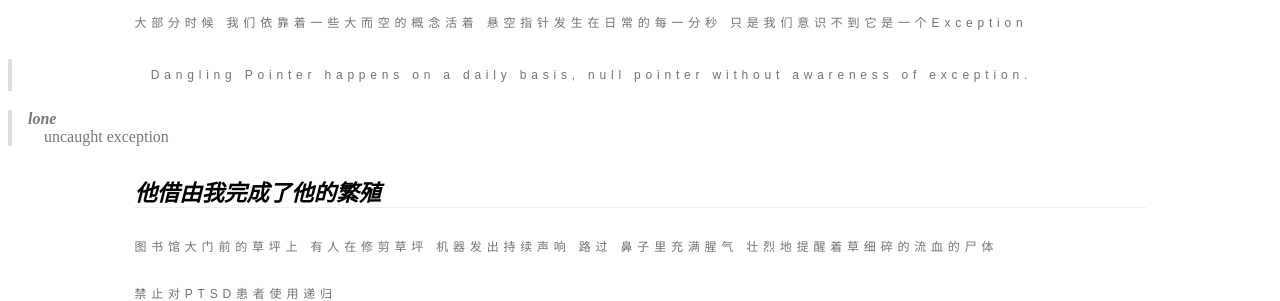
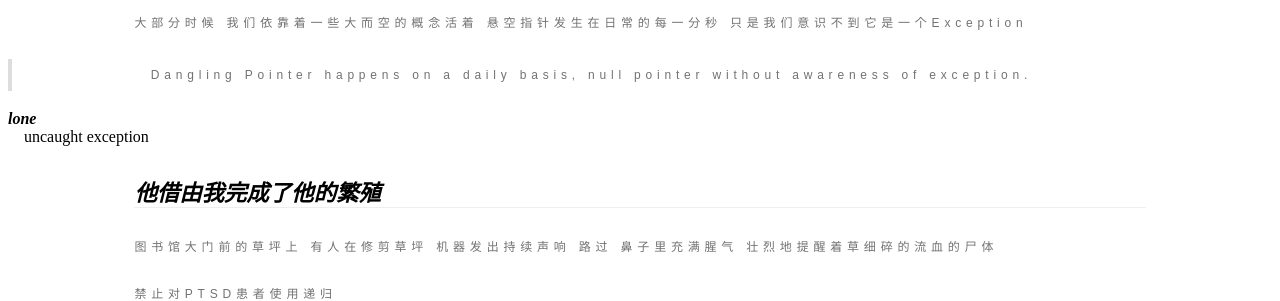
Before and after one commit to lamuvistar/diario, a Jekyll site: the page built from _posts/2022-01-02-murmur-vol-3.md, in a window 1280 px wide. Shown: the part 647-948 px from the top of the page. Built offline with Jekyll 4.4.1, drawn with Linux system fonts in a browser that asks for light colours.

```diff
--- a/_posts/2022-01-02-murmur-vol-3.md
+++ b/_posts/2022-01-02-murmur-vol-3.md
@@ -33,8 +33,8 @@ tags: [mur]
 
 > Dangling Pointer happens on a daily basis, null pointer without awareness of exception.
 
-> lone
-> : uncaught exception
+lone
+: uncaught exception
 
 ## 他借由我完成了他的繁殖
 
```
